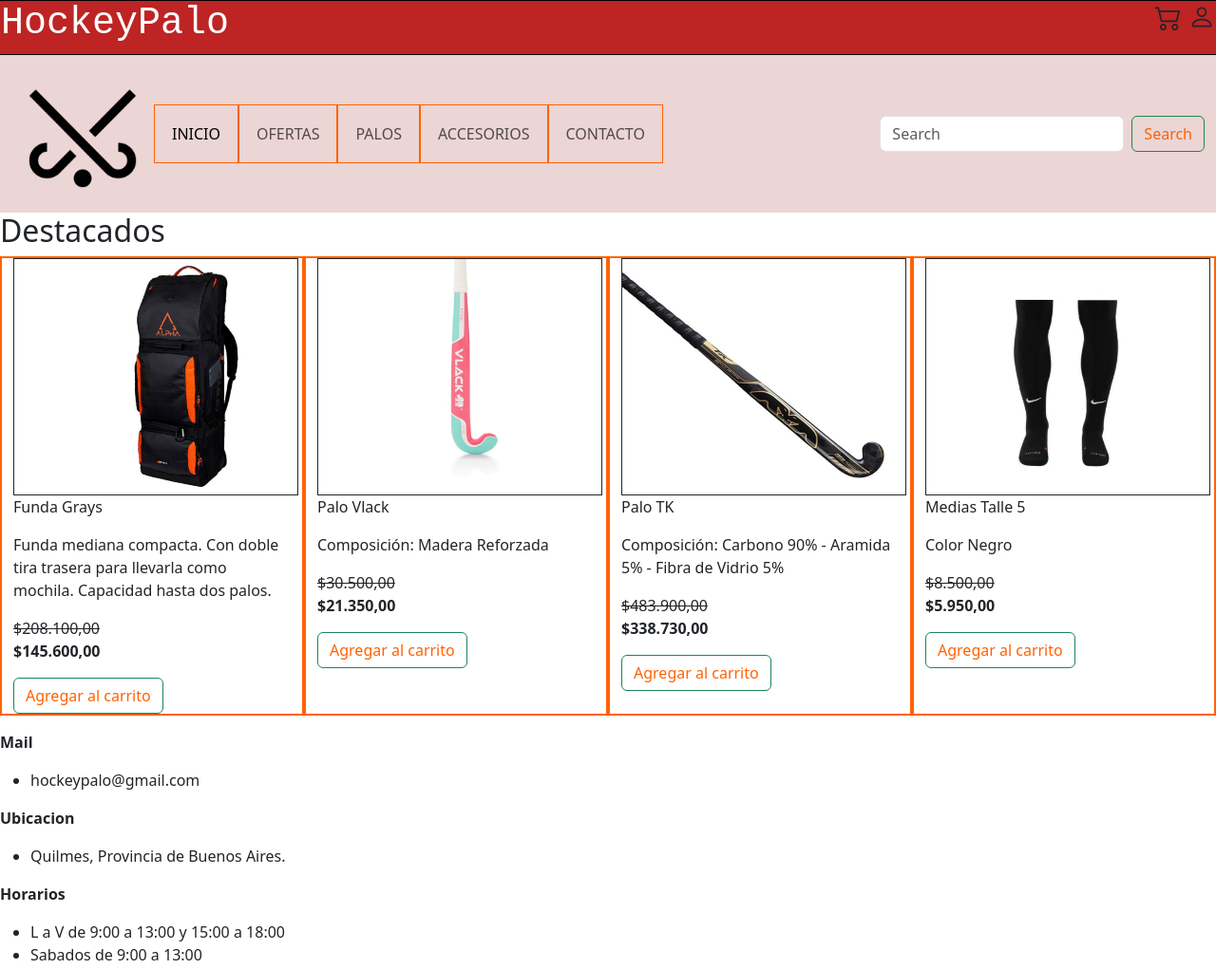
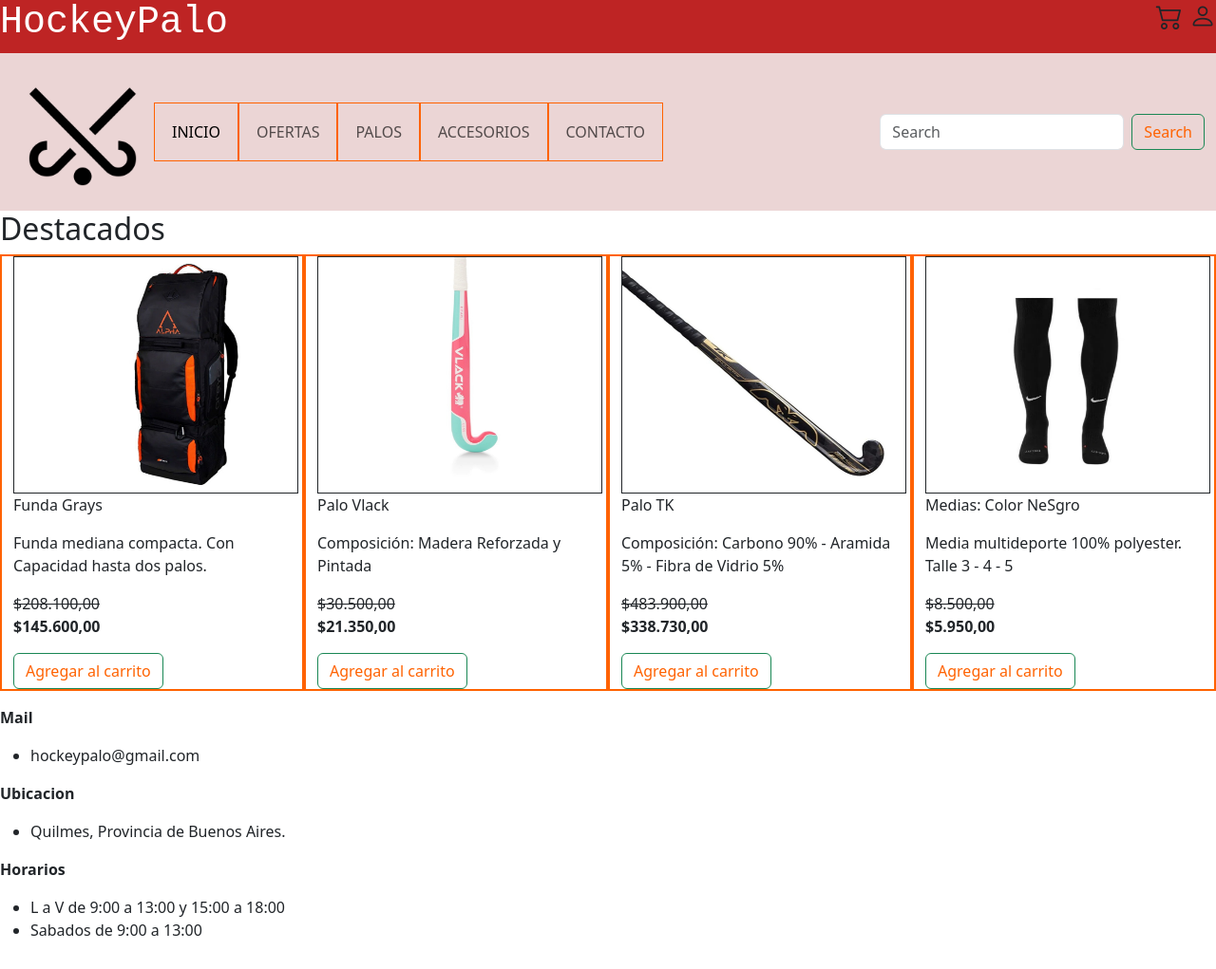
Before and after one commit to frantomasino/proyectofrancisco, a plain HTML site: page pages/ofertas.html in a window 1280 px wide. Shown: the whole page at 95% size. Drawn offline with nearby package versions, Linux system fonts and the light colour scheme.

Commit message:
subcribe

```diff
--- a/pages/ofertas.html
+++ b/pages/ofertas.html
@@ -12,7 +12,7 @@
   <body>
     <header>
       <div class="hockey">
-        <div class="row" style="border: 0.5px solid black;">
+        <div class="row">
           <div class="col-3"><h1>HockeyPalo</h1></div>
           <div class="col-9" style="text-align: right;"><h3> <i class="bi bi-cart2"> </i> <i class="bi bi-person"></i></h3>
           </div>
@@ -57,7 +57,7 @@
            <div class="col-12 col-md-3" style="border: 2px solid #ff6200;">
             <img src="../img/oferta1.png"alt="oferta" class="palos">
             <p>Funda Grays</p>
-            <p>Funda mediana compacta. Con doble tira trasera para llevarla como mochila. Capacidad hasta dos palos.</p>
+            <p>Funda mediana compacta. Con Capacidad hasta dos palos.</p>
             <s>$208.100,00</s>
             <p><strong>$145.600,00</strong></p>
             <button class="btn btn-outline-success btheader" type="Agregar al carrito">Agregar al carrito</button>
@@ -66,7 +66,7 @@
            <div class="col-12 col-md-3" style="border: 2px solid #ff6200;">
             <img src="../img/oferta2.png"alt="oferta" class="palos">
             <p>Palo Vlack</p>
-            <p>Composición: Madera Reforzada</p>
+            <p>Composición: Madera Reforzada y Pintada</p>
             <s>$30.500,00</s>
             <p><strong>$21.350,00</strong></p>
             <button class="btn btn-outline-success btheader" type="Agregar al carrito">Agregar al carrito</button>
@@ -84,8 +84,8 @@
 
            <div class="col-12 col-md-3" style="border: 2px solid #ff6200;">
             <img src="../img/oferta4.png"alt="oferta" class="palos">
-            <p>Medias Talle 5</p>
-            <p>Color Negro</p>
+            <p>Medias: Color NeSgro</p>
+            <p>Media multideporte 100% polyester. Talle 3 - 4 - 5</p>
             <s>$8.500,00</s>
             <p><strong>$5.950,00</strong></p>
             <button class="btn btn-outline-success btheader" type="Agregar al carrito">Agregar al carrito</button>
```
Also changed, not shown: index.html (+12 -7 lines), pages/accesorios.html (+1 -1 lines), pages/contacto.html (+1 -1 lines), pages/palos.html (+1 -1 lines), css/style.css (line endings or trailing spaces).
